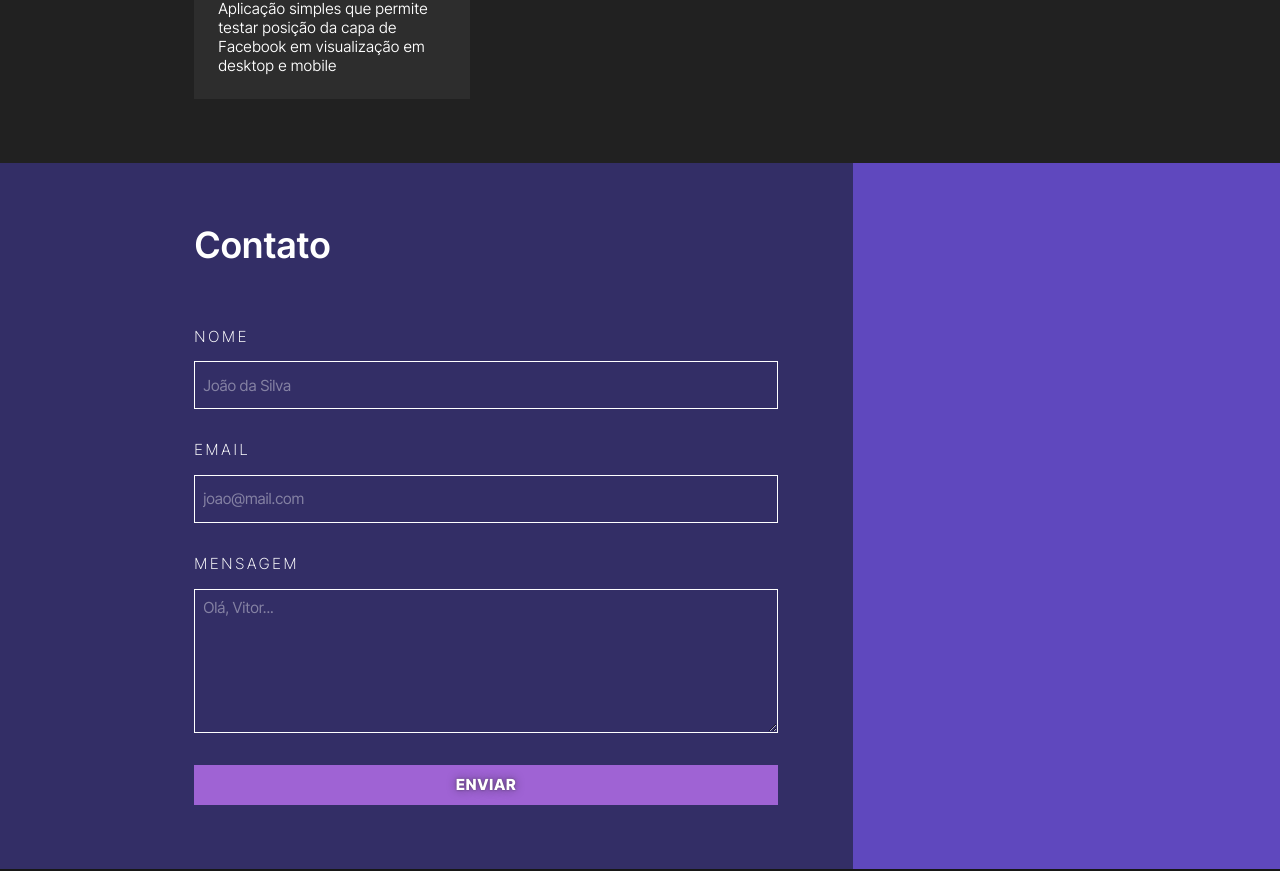
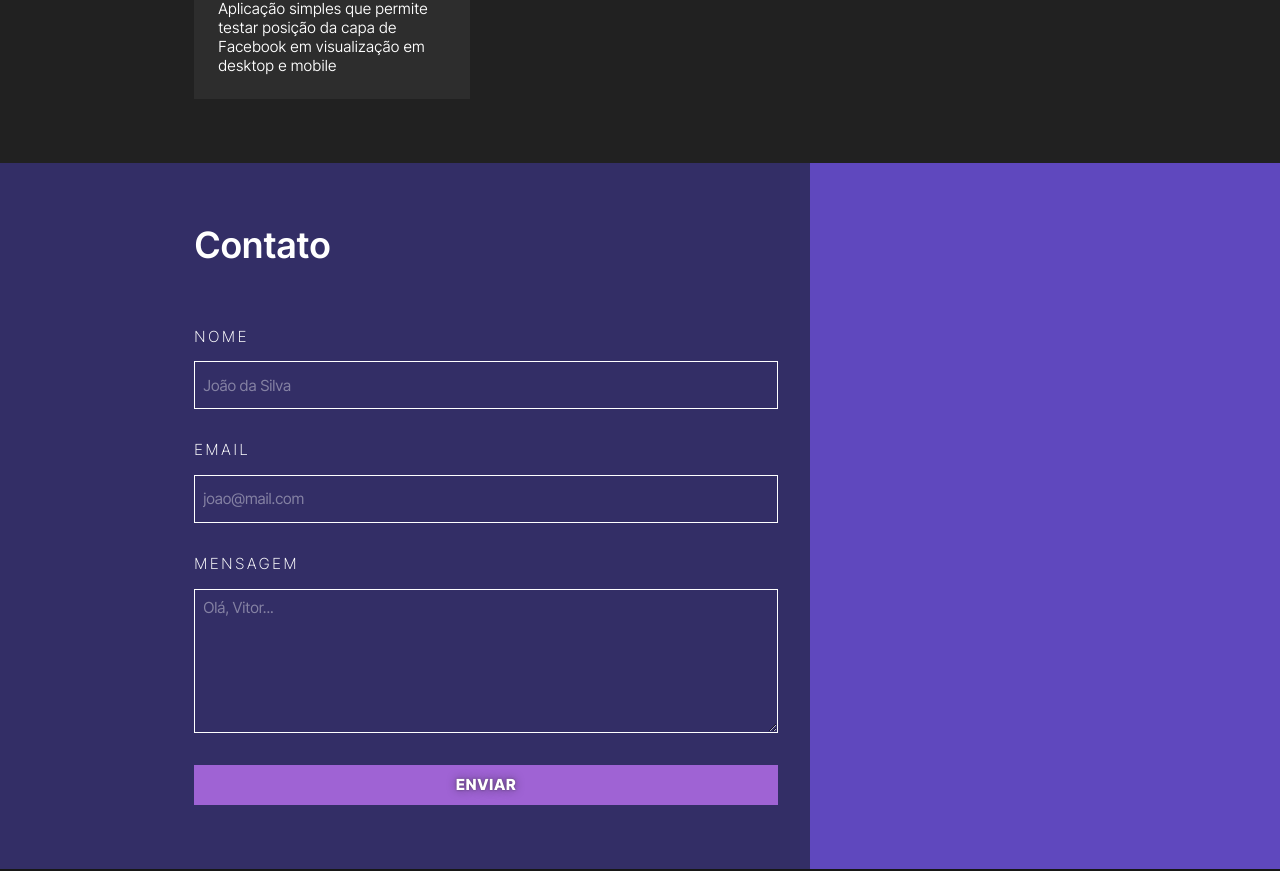
Before and after one commit to mluizvitor/mluizvitor.github.io, a React (Create React App) app: page / in a window 1280 px wide. Shown: the part 2286-3157 px from the top of the page. Built offline with nearby package versions, Linux system fonts and the light colour scheme.

Commit message:
fix: updated Contact style and background to support larger screen sizes

```diff
--- a/src/components/Container/styles.css
+++ b/src/components/Container/styles.css
@@ -92,6 +92,12 @@
   display: flex;
   justify-content: center;
   background-size: auto;
-  background-position: 0%;
-  background-repeat: repeat-y;
+  background-position: center;
+  background-repeat: repeat;
 }
+
+@media (max-width: 650px) {
+  .contEnhanced {
+    background-position: 0;
+  }
+}
```
Also changed, not shown: src/assets/backgroundContacts.svg.
